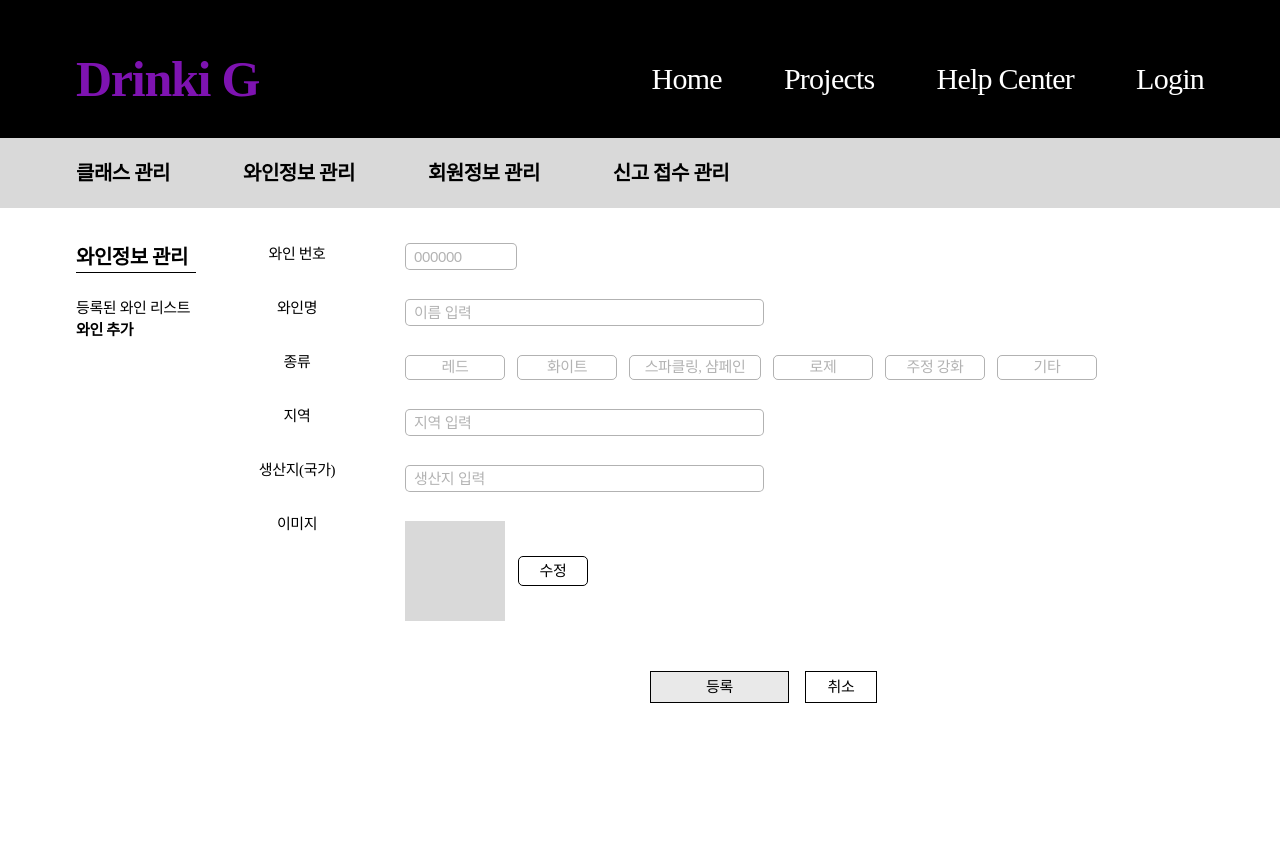
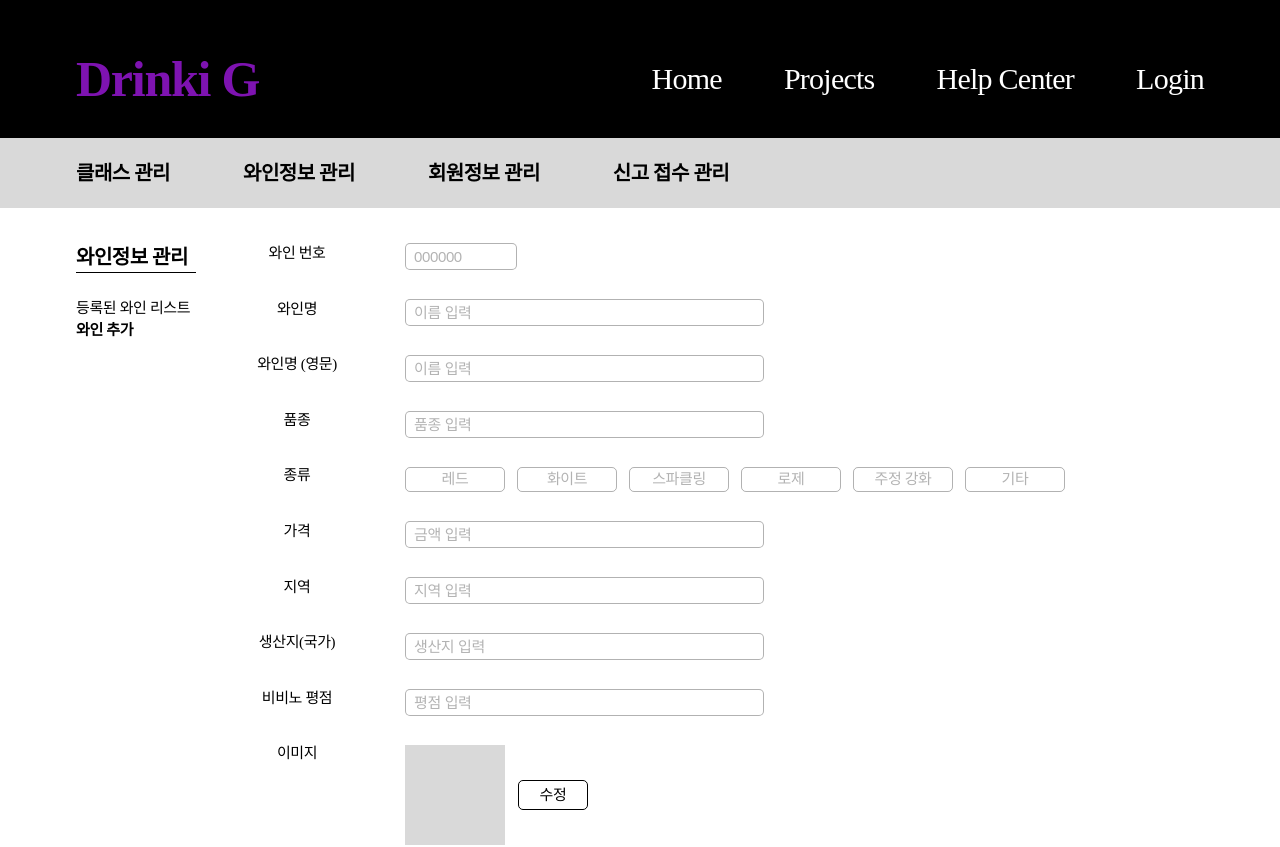
Before and after one commit to Drink-Easy/DE-admin, a React (Vite) app: page /wine/add in a window 1280 px wide. Shown: the top 847 px of the page. Built offline with nearby package versions, Linux system fonts and the light colour scheme.

Commit message:
[design] 디자인 변경 사항 반영 #7

```diff
--- a/src/pages/wine/AddWinePage.tsx
+++ b/src/pages/wine/AddWinePage.tsx
@@ -9,12 +9,16 @@ export default function WineAddPage() {
   const defaultData: Wine = {
     id: "",
     name: "",
-    type: "",
+    engName: "",
+    variety: "",
+    sort: "",
+    price: "",
     region: "",
     country: "",
     date: "",
-    action1: "",
-    action2: "",
+    vivinoRating: "",
+    action1: "?",
+    action2: "?",
   };
   return (
     <>
--- a/src/pages/wine/WineDetailContent.tsx
+++ b/src/pages/wine/WineDetailContent.tsx
@@ -11,26 +11,34 @@ export default function WineDetailContent({ data }: WineDetailProps) {
   const typeOptions = [
     "레드",
     "화이트",
-    "스파클링, 샴페인",
+    "스파클링",
     "로제",
     "주정 강화",
     "기타",
   ];
 
-  const [selectedType, setSelectedType] = useState<string>(wine.type);
+  const [selectedSort, setSelectedSort] = useState<string>(wine.sort);
 
   // 입력 필드 상태 및 편집 여부 상태 추가
   const [wineData, setWineData] = useState({
     id: wine.id,
     name: wine.name,
+    engName: wine.engName,
+    variety: wine.variety,
+    price: wine.price,
     region: wine.region,
     country: wine.country,
+    vivinoRating: wine.vivinoRating,
   });
   const [isEdited, setIsEdited] = useState({
     id: false,
     name: false,
+    engName: false,
+    variety: false,
+    price: false,
     region: false,
     country: false,
+    vivinoRating: false,
   });
 
   // input 클릭 핸들러
@@ -42,7 +50,7 @@ export default function WineDetailContent({ data }: WineDetailProps) {
 
   // 종류 버튼 클릭 핸들러
   const handleTypeSelect = (type: string) => {
-    setSelectedType(type);
+    setSelectedSort(type);
   };
 
   return (
@@ -52,9 +60,13 @@ export default function WineDetailContent({ data }: WineDetailProps) {
           <SideContent>
             <div>와인 번호</div>
             <div>와인명</div>
+            <div>와인명 (영문)</div>
+            <div>품종</div>
             <div>종류</div>
+            <div>가격</div>
             <div>지역</div>
             <div>생산지(국가)</div>
+            <div>비비노 평점</div>
             <div>이미지</div>
           </SideContent>
           <WineContent>
@@ -74,18 +86,41 @@ export default function WineDetailContent({ data }: WineDetailProps) {
               size="large"
               placeholder="이름 입력"
             />
+            <InputBox
+              name="engName"
+              value={wineData.engName}
+              onChange={handleChange}
+              isEdited={isEdited.engName}
+              size="large"
+              placeholder="이름 입력"
+            />
+            <InputBox
+              name="variety"
+              value={wineData.variety}
+              onChange={handleChange}
+              isEdited={isEdited.variety}
+              size="large"
+              placeholder="품종 입력"
+            />
             <TypeSelector>
               {typeOptions.map((type) => (
                 <TypeButton
                   key={type}
-                  selected={selectedType === type}
-                  size={type === "스파클링, 샴페인" ? "medium" : "small"}
+                  selected={selectedSort === type}
                   onClick={() => handleTypeSelect(type)}
                 >
                   {type}
                 </TypeButton>
               ))}
             </TypeSelector>
+            <InputBox
+              name="price"
+              value={wineData.price}
+              onChange={handleChange}
+              isEdited={isEdited.price}
+              size="large"
+              placeholder="금액 입력"
+            />
             <InputBox
               name="region"
               value={wineData.region}
@@ -101,6 +136,14 @@ export default function WineDetailContent({ data }: WineDetailProps) {
               isEdited={isEdited.country}
               size="large"
               placeholder="생산지 입력"
+            />
+            <InputBox
+              name="country"
+              value={wineData.vivinoRating}
+              onChange={handleChange}
+              isEdited={isEdited.vivinoRating}
+              size="large"
+              placeholder="평점 입력"
             />
             <ImgContents>
               <Img />
@@ -128,11 +171,11 @@ const SideContent = styled.div`
   flex-direction: column;
   width: 8.8rem;
   text-align: center;
-  gap: 3.1rem;
+  gap: 2.9rem;
   ${({ theme }) => theme.fonts.WineSide};
 
   div {
-    padding: 0.1rem 0;
+    height: 2.66rem;
   }
 `;
 const WineContent = styled.div`
@@ -174,12 +217,11 @@ const TypeSelector = styled.div`
 
 const TypeButton = styled.button<{
   selected: boolean;
-  size: "small" | "medium";
 }>`
   border-radius: 5px;
   cursor: pointer;
 
-  width: ${({ size }) => (size === "small" ? "10rem" : "13.2rem")};
+  width: 10rem;
   ${({ theme }) => theme.fonts.WineDetailContents};
   border: 1px solid
     ${({ selected }) => (selected ? "black" : "rgba(0, 0, 0, 0.3)")};
--- a/src/pages/wine/WineDetailPage.tsx
+++ b/src/pages/wine/WineDetailPage.tsx
@@ -4,19 +4,35 @@ import DetailHeader from "../../components/common/DetailHeader";
 import SideBar from "../../components/common/SideBar";
 import Table from "../../components/common/Table";
 import { wineColumns } from "../../constants/constants";
-import { Wine } from "../../interface/interface";
+import { Wine, TitledWine } from "../../interface/interface";
 import WineDetailContent from "./WineDetailContent";
 
 export default function WineDetailPage() {
-  const data: Wine[] = [
+  const titleData: TitledWine[] = [
     //추후 api로 개별 와인 조회 예정이라 정적 데이터
     {
       id: "102391",
       name: "루이 로드레 크리스탈 2014",
-      type: "스파클링, 샴페인",
+      sort: "스파클링",
       region: "상파뉴",
       country: "프랑스",
       date: "2024-09-03",
+      action1: "?",
+      action2: "?",
+    },
+  ];
+  const data: Wine[] = [
+    {
+      id: "102391",
+      name: "루이 로드레 크리스탈 2014",
+      engName: "Carte Blanche, UV Vinyard Chardonnay",
+      variety: "샤르도네 100%",
+      sort: "스파클링",
+      price: "450000",
+      region: "상파뉴",
+      country: "프랑스",
+      date: "2024-09-03",
+      vivinoRating: "4.4",
       action1: "?",
       action2: "?",
     },
@@ -35,7 +51,7 @@ export default function WineDetailPage() {
             ]}
           />
           <InnerContainer>
-            <Table columns={wineColumns} data={data} />
+            <Table columns={wineColumns} data={titleData} />
             <StyledWrapper>
               <WineDetailContent data={data} />
             </StyledWrapper>
--- a/src/pages/wine/WinePage.tsx
+++ b/src/pages/wine/WinePage.tsx
@@ -15,20 +15,28 @@ export default function WinePage() {
     {
       id: "102391",
       name: "루이 로드레 크리스탈 2014",
-      type: "스파클링,샴페인",
+      engName: "Carte Blanche, UV Vinyard Chardonnay",
+      variety: "샤르도네 100%",
+      sort: "스파클링",
+      price: "450000",
       region: "상파뉴",
       country: "프랑스",
       date: "2024-09-03",
+      vivinoRating: "4.4",
       action1: "?",
       action2: "?",
     },
     {
-      id: "102392",
-      name: "샤또 마고 2015",
-      type: "레드 와인",
-      region: "보르도",
+      id: "102391",
+      name: "루이 로드레 크리스탈 2014",
+      engName: "Carte Blanche, UV Vinyard Chardonnay",
+      variety: "샤르도네 100%",
+      sort: "스파클링",
+      price: "450000",
+      region: "상파뉴",
       country: "프랑스",
       date: "2024-09-03",
+      vivinoRating: "4.4",
       action1: "?",
       action2: "?",
     },
```
Also changed, not shown: src/interface/interface.tsx (+15 -1 lines).
